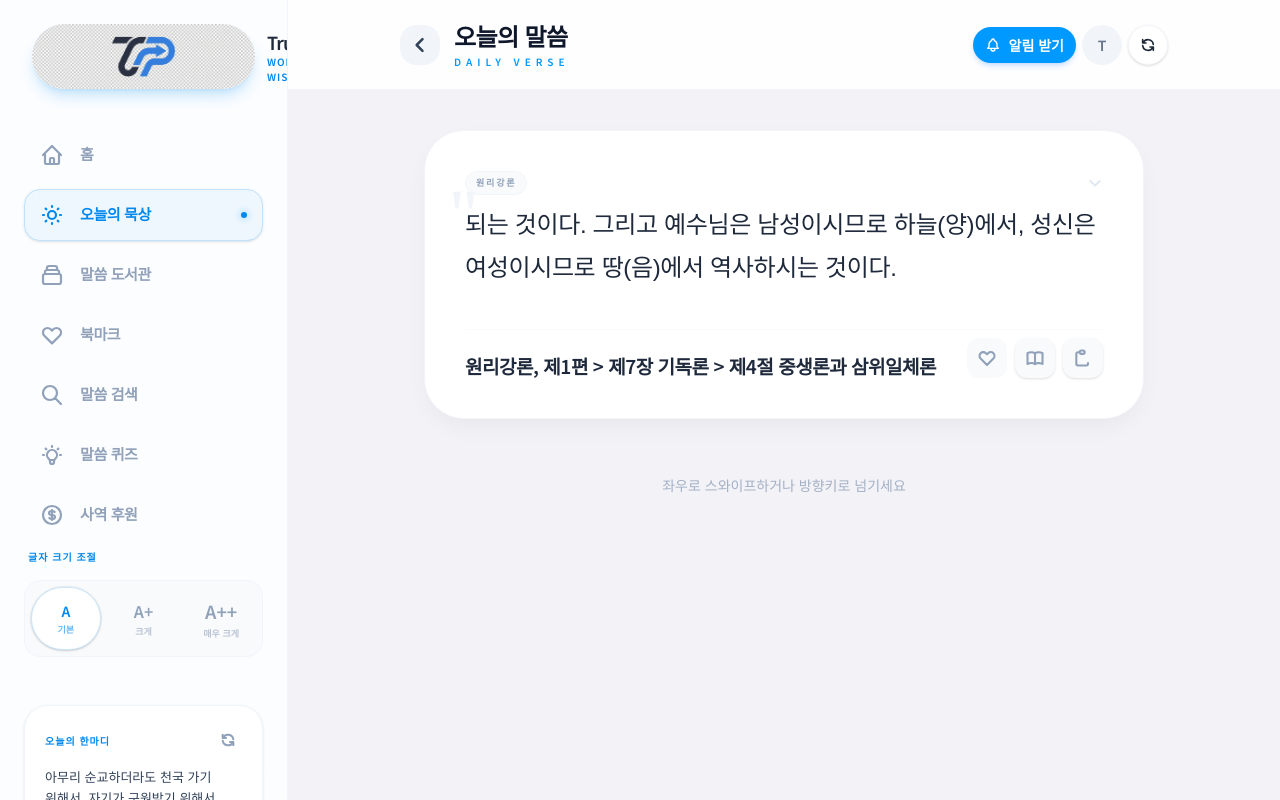
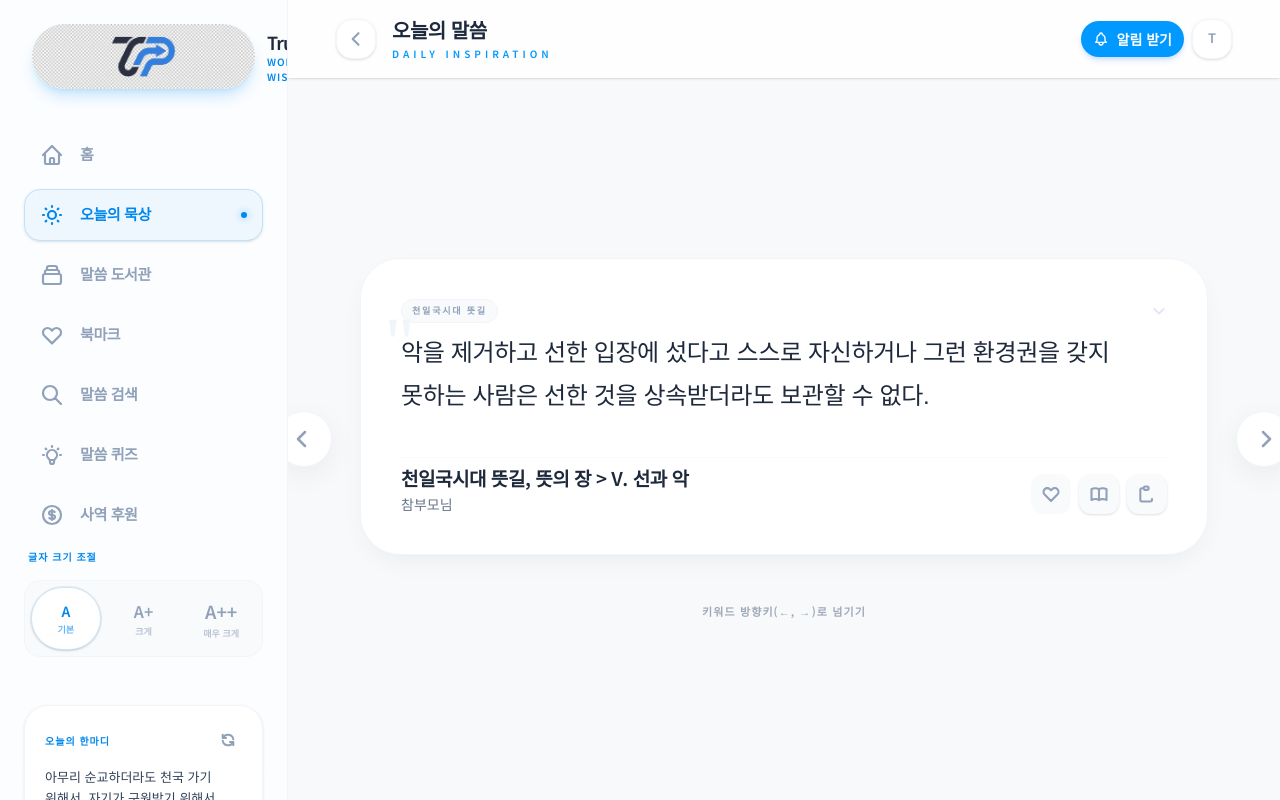
Before and after one commit to PARSA1021/word-meditation-app, a Next.js app: page /today in a window 1280 px wide. Built offline with nearby package versions, Linux system fonts and the light colour scheme; a web font is replaced by a local one.

Commit message:
20260605_code_update_2

```diff
--- a/app/today/page.tsx
+++ b/app/today/page.tsx
@@ -48,13 +48,13 @@ export default function TodayPage() {
 
   if (!word && isLoading) {
     return (
-      <div className="min-h-screen bg-[#F2F2F7] pb-20 transition-colors duration-500">
-        <header className="sticky top-0 z-50 bg-white/90 backdrop-blur-xl border-b border-slate-100 px-6 py-5">
-          <div className="max-w-xl md:max-w-2xl lg:max-w-3xl mx-auto h-12 flex items-center">
+      <div className="min-h-[100dvh] bg-[#F8F9FA] pb-20 transition-colors duration-500 flex flex-col">
+        <header className="sticky top-0 z-50 bg-white/80 backdrop-blur-2xl border-b border-slate-100 px-6 py-5">
+          <div className="max-w-4xl mx-auto h-12 flex items-center">
             <Skeleton className="w-32 h-6" />
           </div>
         </header>
-        <main className="max-w-xl md:max-w-2xl lg:max-w-3xl mx-auto px-6 pt-10">
+        <main className="flex-1 w-full max-w-4xl mx-auto px-6 pt-10 flex flex-col justify-center pb-24">
           <QuoteSkeleton />
         </main>
       </div>
@@ -63,84 +63,59 @@ export default function TodayPage() {
 
   if (!word) {
     return (
-      <div className="min-h-screen bg-[#F2F2F7] flex items-center justify-center p-6">
-        <p className="text-slate-400">말씀을 불러오는 중입니다...</p>
+      <div className="min-h-[100dvh] bg-[#F8F9FA] flex items-center justify-center p-6">
+        <p className="text-slate-400 font-medium">말씀을 불러오는 중입니다...</p>
       </div>
     );
   }
 
   return (
     <div
-      className={`min-h-[100dvh] pb-20 relative overflow-x-hidden transition-colors duration-500 bg-[#F2F2F7] ${
+      className={`min-h-[100dvh] flex flex-col relative overflow-x-hidden transition-colors duration-500 bg-[#F8F9FA] ${
         textSize === "large" ? "text-size-large" : ""
       }`}
     >
       {/* Header */}
-      <header className="sticky top-0 z-50 bg-white/90 backdrop-blur-xl border-b border-slate-100 px-4 sm:px-6 py-4 sm:py-5">
-        <div className="max-w-xl md:max-w-2xl lg:max-w-3xl mx-auto">
+      <header className="sticky top-0 z-50 bg-white/80 backdrop-blur-2xl border-b border-white/50 shadow-sm px-4 sm:px-6 py-3 sm:py-4">
+        <div className="max-w-4xl mx-auto">
           <div className="flex items-center justify-between gap-2">
             {/* 왼쪽: 뒤로가기 + 타이틀 */}
-            <div className="flex items-center gap-2.5 sm:gap-3.5 min-w-0">
+            <div className="flex items-center gap-3 sm:gap-4 min-w-0">
               <Link
                 href="/"
-                className="w-9 h-9 sm:w-10 sm:h-10 shrink-0 flex items-center justify-center rounded-2xl bg-slate-100 hover:bg-slate-200 active:scale-95 transition-all duration-200"
+                className="w-10 h-10 shrink-0 flex items-center justify-center rounded-2xl bg-white shadow-sm border border-slate-100 hover:border-slate-300 hover:shadow-md active:scale-95 transition-all duration-300 group"
               >
-                <svg className="w-4 h-4 sm:w-5 sm:h-5 text-slate-700" fill="none" stroke="currentColor" viewBox="0 0 24 24">
-                  <path strokeLinecap="round" strokeLinejoin="round" strokeWidth="3" d="M15 19l-7-7 7-7" />
+                <svg className="w-5 h-5 text-slate-400 group-hover:text-slate-700 transition-colors" fill="none" stroke="currentColor" viewBox="0 0 24 24">
+                  <path strokeLinecap="round" strokeLinejoin="round" strokeWidth="2.5" d="M15 19l-7-7 7-7" />
                 </svg>
               </Link>
               <div className="min-w-0">
-                <h1 className="text-xl sm:text-2xl font-black tracking-tight text-slate-900 truncate">
+                <h1 className="text-[17px] sm:text-xl font-black tracking-tight text-slate-800 truncate">
                   오늘의 말씀
                 </h1>
-                <p className="text-[9px] sm:text-[10px] font-bold uppercase tracking-[0.4em] sm:tracking-[0.5em] text-[#0099FF] mt-0.5">
-                  DAILY VERSE
+                <p className="text-[10px] font-bold uppercase tracking-[0.4em] text-[#0099FF] mt-0.5">
+                  DAILY INSPIRATION
                 </p>
               </div>
             </div>
 
             {/* 오른쪽: 액션 버튼들 */}
-            <div className="flex items-center gap-1.5 shrink-0">
-              {/* 알림 구독 버튼 — 모든 화면에서 항상 표시 */}
+            <div className="flex items-center gap-2 shrink-0">
+              {/* 알림 구독 버튼 */}
               <PushSubscriber />
 
               {/* 글자 크기 토글 */}
               <button
                 onClick={() => setTextSize((s) => (s === "normal" ? "large" : "normal"))}
-                className={`w-9 h-9 sm:w-10 sm:h-10 flex items-center justify-center rounded-xl font-bold text-sm transition-all ${
+                className={`w-10 h-10 flex items-center justify-center rounded-2xl font-black text-sm transition-all duration-300 ${
                   textSize === "large"
-                    ? "bg-[#0099FF] text-white shadow-sm"
-                    : "bg-slate-100 text-slate-500 hover:bg-slate-200"
+                    ? "bg-[#0099FF] text-white shadow-md shadow-blue-500/20 scale-105"
+                    : "bg-white text-slate-400 border border-slate-100 hover:text-slate-700 hover:border-slate-300 shadow-sm active:scale-95"
                 }`}
                 aria-label="글자 크기 조절"
                 title="글자 크기 조절"
               >
-                T
-              </button>
-
-              {/* 새로고침 (md 이상) */}
-              <button
-                onClick={() => {
-                  setDirection(1);
-                  refreshWord(word?.id);
-                }}
-                disabled={isValidating}
-                className={`hidden md:flex w-10 h-10 items-center justify-center rounded-xl transition-all duration-300 ${
-                  isValidating
-                    ? "bg-slate-100 text-slate-400"
-                    : "bg-white shadow-sm border border-slate-100 hover:border-[#0099FF] hover:text-[#0099FF] active:scale-95"
-                }`}
-                aria-label="새로운 말씀 보기"
-                title="새로운 말씀 보기"
-              >
-                <svg
-                  className={`w-4 h-4 transition-transform ${isValidating ? "animate-spin" : ""}`}
-                  fill="none"
-                  stroke="currentColor"
-                  viewBox="0 0 24 24"
-                >
-                  <path strokeLinecap="round" strokeLinejoin="round" strokeWidth="2.5" d="M4 4v5h.582m15.356 2A8.001 8.001 0 004.582 9m0 0H9m11 11v-5h-.581m0 0a8.003 8.003 0 01-15.357-2m15.357 2H15" />
-                </svg>
+                <span className={textSize === "large" ? "text-[15px]" : "text-[13px]"}>T</span>
               </button>
             </div>
           </div>
@@ -148,7 +123,28 @@ export default function TodayPage() {
       </header>
 
       {/* Main Content */}
-      <main className="w-full max-w-xl md:max-w-2xl lg:max-w-3xl mx-auto px-4 sm:px-6 pt-8 sm:pt-10 pb-16 flex flex-col items-center">
+      <main className="flex-1 w-full max-w-4xl mx-auto px-4 sm:px-6 py-8 sm:py-12 flex flex-col justify-center relative min-h-[60vh]">
+        {/* Desktop Navigation Arrows (Visible only on lg screens) */}
+        <div className="hidden lg:flex absolute left-[-60px] top-1/2 -translate-y-1/2">
+           <button
+            onClick={() => { setDirection(-1); refreshWord(word?.id); }}
+            className="w-14 h-14 rounded-full bg-white shadow-[0_8px_30px_rgb(0,0,0,0.06)] border border-slate-100 flex items-center justify-center text-slate-400 hover:text-[#0099FF] hover:scale-110 hover:shadow-[0_8px_30px_rgba(0,153,255,0.15)] active:scale-95 transition-all duration-300"
+            aria-label="이전 말씀"
+          >
+            <svg className="w-6 h-6 -ml-1" fill="none" stroke="currentColor" viewBox="0 0 24 24"><path strokeLinecap="round" strokeLinejoin="round" strokeWidth="2.5" d="M15 19l-7-7 7-7" /></svg>
+          </button>
+        </div>
+
+        <div className="hidden lg:flex absolute right-[-60px] top-1/2 -translate-y-1/2">
+           <button
+            onClick={() => { setDirection(1); refreshWord(word?.id); }}
+            className="w-14 h-14 rounded-full bg-white shadow-[0_8px_30px_rgb(0,0,0,0.06)] border border-slate-100 flex items-center justify-center text-slate-400 hover:text-[#0099FF] hover:scale-110 hover:shadow-[0_8px_30px_rgba(0,153,255,0.15)] active:scale-95 transition-all duration-300"
+            aria-label="다음 말씀"
+          >
+            <svg className="w-6 h-6 -mr-1" fill="none" stroke="currentColor" viewBox="0 0 24 24"><path strokeLinecap="round" strokeLinejoin="round" strokeWidth="2.5" d="M9 5l7 7-7 7" /></svg>
+          </button>
+        </div>
+
         <AnimatePresence mode="wait" custom={direction}>
           <motion.article
             key={word.id}
@@ -157,37 +153,43 @@ export default function TodayPage() {
             initial="enter"
             animate="center"
             exit="exit"
-            transition={{ type: "spring", stiffness: 280, damping: 25 }}
+            transition={{ type: "spring", stiffness: 300, damping: 28 }}
             layout
             drag="x"
             dragConstraints={{ left: 0, right: 0 }}
-            dragElastic={0.2}
+            dragElastic={0.3}
             onDragEnd={handleDragEnd}
-            className="w-full cursor-grab active:cursor-grabbing touch-pan-y"
+            className="w-full cursor-grab active:cursor-grabbing touch-pan-y z-10"
             aria-live="polite"
           >
             <QuoteCard word={word} showCategory={true} />
           </motion.article>
         </AnimatePresence>
 
-        <div className="mt-10 sm:mt-14 mb-8 text-center opacity-80">
-          <p className="text-xs sm:text-sm font-medium text-slate-400">
-            좌우로 스와이프하거나 방향키로 넘기세요
+        <div className="mt-12 text-center opacity-60 pb-24 lg:pb-0">
+          <p className="text-[11px] font-bold text-slate-500 uppercase tracking-widest hidden lg:block">
+            키워드 방향키(←, →)로 넘기기
+          </p>
+          <p className="text-[12px] font-medium text-slate-500 lg:hidden">
+            좌우로 스와이프하여 새로운 말씀 읽기
           </p>
         </div>
       </main>
 
-      {/* 모바일 Bottom Navigation */}
-      <nav className="fixed bottom-0 left-0 right-0 h-16 bg-white/90 backdrop-blur-xl border-t border-slate-200 md:hidden flex justify-between items-center px-6 z-40 transition-colors duration-500">
+      {/* 모바일/태블릿 Floating Bottom Navigation (Premium Pill Style) */}
+      <div className="fixed bottom-0 left-0 right-0 z-40 lg:hidden pb-[calc(env(safe-area-inset-bottom)+1.5rem)] px-6 pointer-events-none flex justify-center">
+        <nav className="pointer-events-auto flex items-center gap-2 bg-white/90 backdrop-blur-2xl border border-slate-200/60 shadow-[0_12px_40px_-12px_rgba(0,0,0,0.15)] p-2 rounded-[2rem]">
           <button
             onClick={() => {
               setDirection(-1);
               refreshWord(word?.id);
             }}
-          className="px-4 py-2 text-sm font-bold text-slate-600 hover:bg-slate-100 rounded-lg active:scale-95 transition-all"
+            className="flex items-center gap-1.5 px-4 sm:px-6 py-3 text-[13px] font-black text-slate-500 hover:bg-slate-50 hover:text-slate-800 rounded-full active:scale-95 transition-all"
           >
-          ← 이전
+            <svg className="w-4 h-4" fill="none" stroke="currentColor" viewBox="0 0 24 24"><path strokeLinecap="round" strokeLinejoin="round" strokeWidth="3" d="M15 19l-7-7 7-7" /></svg>
+            <span className="hidden sm:inline">이전</span>
           </button>
+
           <button
             onClick={() => {
               setDirection(1);
@@ -195,11 +197,10 @@ export default function TodayPage() {
             }}
             disabled={isValidating}
             aria-label="새로운 말씀 보기"
-          title="새로운 말씀 보기"
-          className={`p-3 rounded-full shadow-sm transition-all ${
+            className={`flex items-center justify-center w-12 h-12 rounded-full shadow-md transition-all ${
               isValidating
-              ? "bg-slate-100 text-slate-400"
-              : "bg-[#0099FF] text-white active:scale-95"
+                ? "bg-slate-100 text-slate-400 shadow-none"
+                : "bg-gradient-to-tr from-[#0099FF] to-[#00bfff] text-white hover:shadow-lg hover:shadow-blue-500/30 active:scale-90"
             }`}
           >
             <svg
@@ -211,22 +212,25 @@ export default function TodayPage() {
               <path strokeLinecap="round" strokeLinejoin="round" strokeWidth="2.5" d="M4 4v5h.582m15.356 2A8.001 8.001 0 004.582 9m0 0H9m11 11v-5h-.581m0 0a8.003 8.003 0 01-15.357-2m15.357 2H15" />
             </svg>
           </button>
+
           <button
             onClick={() => {
               setDirection(1);
               refreshWord(word?.id);
             }}
-          className="px-4 py-2 text-sm font-bold text-slate-600 hover:bg-slate-100 rounded-lg active:scale-95 transition-all"
+            className="flex items-center gap-1.5 px-4 sm:px-6 py-3 text-[13px] font-black text-slate-500 hover:bg-slate-50 hover:text-slate-800 rounded-full active:scale-95 transition-all"
           >
-          다음 →
+            <span className="hidden sm:inline">다음</span>
+            <svg className="w-4 h-4" fill="none" stroke="currentColor" viewBox="0 0 24 24"><path strokeLinecap="round" strokeLinejoin="round" strokeWidth="3" d="M9 5l7 7-7 7" /></svg>
           </button>
         </nav>
+      </div>
 
-      {/* PC 로딩 오버레이 — border-3 버그 수정 (border-[3px]로 수정) */}
+      {/* PC 로딩 오버레이 */}
       {isValidating && word && (
-        <div className="fixed inset-0 bg-white/40 backdrop-blur-sm z-30 hidden md:flex items-center justify-center pointer-events-none transition-colors duration-500">
-          <div className="flex flex-col items-center bg-white p-4 rounded-2xl shadow-sm border border-slate-100">
-            <div className="w-6 h-6 border-[3px] border-[#0099FF] border-t-transparent rounded-full animate-spin" />
+        <div className="fixed inset-0 bg-white/30 backdrop-blur-sm z-30 hidden lg:flex items-center justify-center pointer-events-none transition-colors duration-500">
+          <div className="flex flex-col items-center bg-white p-5 rounded-3xl shadow-xl shadow-black/5 border border-slate-100/50">
+            <div className="w-8 h-8 border-[3.5px] border-[#0099FF] border-t-transparent rounded-full animate-spin" />
           </div>
         </div>
       )}
--- a/features/meditation/services/word.service.ts
+++ b/features/meditation/services/word.service.ts
@@ -31,7 +31,9 @@ export function getCategoryWordsServer(category: string): Word[] {
 }
 
 export const getRandomWordServer = (): Word => {
-  const candidates = loadAllWords().filter(w => w.type !== "CheonSeongGyeong_en_words");
+  const candidates = loadAllWords().filter(
+    (w) => w.type === "cheonseong" || w.type === "CheonIlGuk_ddeutgil"
+  );
   return candidates[Math.floor(Math.random() * candidates.length)];
 };
 
@@ -44,7 +46,7 @@ export function getRandomWordExceptServer(
 
   const words = loadAllWords();
   const candidates = words.filter(
-    (w) => !excludedIds.has(w.id) && w.type !== "CheonSeongGyeong_en_words"
+    (w) => !excludedIds.has(w.id) && (w.type === "cheonseong" || w.type === "CheonIlGuk_ddeutgil")
   );
 
   return candidates.length > 0
--- a/features/search/components/SearchCategoryTabs.tsx
+++ b/features/search/components/SearchCategoryTabs.tsx
@@ -15,8 +15,9 @@ const MAIN_TABS = [
   { id: "cheonseong", name: "천성경" },
   { id: "wonli", name: "원리강론" },
   { id: "pyeonghwashinkyung", name: "평화신경" },
-  { id: "Cheon Il Guk_ddeutgil", name: "천일국시대 뜻길" },
+  { id: "CheonIlGuk_ddeutgil", name: "천일국시대 뜻길" },
   { id: "general", name: "일반말씀" },
+  { id: "CheonSeongGyeong_en_words", name: "천성경 (EN)" },
 ];
 
 export default function SearchCategoryTabs({
--- a/features/search/engine/highlight.ts
+++ b/features/search/engine/highlight.ts
@@ -14,10 +14,8 @@ export function getHighlightRanges(
   tokens.forEach(token => {
     if (!token) return
 
-    // 한국어는 단어 경계 패턴 사용, 영어는 \b 사용
-    const regex = hasHangul(token)
-      ? buildKoreanWordPattern(token)
-      : new RegExp(`\\b${escapeRegExp(token)}\\b`, "gi")
+    // 단순 전역 정규식으로 매칭된 토큰을 하이라이트 (부분 일치 및 어간 포함)
+    const regex = new RegExp(escapeRegExp(token), "gi")
 
     let match
     while ((match = regex.exec(text)) !== null) {
--- a/features/search/engine/stemming.ts
+++ b/features/search/engine/stemming.ts
@@ -1,12 +1,14 @@
 // features/search/engine/stemming.ts
 const KOREAN_PARTICLES = [
-  "께로부터", "으로부터", "에서부터", "께서", "에서", "에게", "으로", "이나", "이랑", "까지", "부터", "마다", "보다",
+  "께로부터", "으로부터", "에서부터", "까지도", "으로서", "으로서의", "로서의", "에게서", "한테서",
+  "께서", "에서", "에게", "으로", "이나", "이랑", "까지", "부터", "마다", "보다", "조차", "마저", "뿐만", "로서", "한테",
   "은", "는", "이", "가", "을", "를", "에", "와", "과", "도", "만", "로", "의"
 ].sort((a, b) => b.length - a.length)
 
 const VERB_ENDINGS = [
+  "하시었다", "하셨다", "하십니다", "하옵소서", "되셨다", "되시었다",
   "하였습니다", "하였다", "하겠습니다", "하겠다", "합니다", "한다", "해야", "하여", "하는", "하고",
-  "하지", "하면", "하니", "하여서", "하니라", "하리라", "하였으니", "하였으며", "하였고",
+  "하지", "하면", "하니", "하여서", "하니라", "하리라", "하였으니", "하였으며", "하였고", "하느니라", "하시니라",
   "입니다", "이다", "이라", "이며", "이고", "이니", "이면", "으로서", "로서", "습니다", "ㅂ니다",
   "았다", "었다", "겠다", "리라", "니라", "은가", "는가",
   "되었습니다", "됩니다", "된다", "되어", "되니", "되고", "되면",
--- a/features/search/engine/synonyms.ts
+++ b/features/search/engine/synonyms.ts
@@ -2,30 +2,38 @@
 import { Synonym, SynonymMap } from "../types"
 
 const RAW_SYNONYMS: Record<string, string[]> = {
-  "사랑": ["애정", "자비", "은혜", "인애", "사모"],
-  "하나님": ["하느님", "창조주", "아버지", "천부"],
-  "참부모": ["참아버지", "참어머니", "메시아", "구세주"],
-  "참사랑": ["진정한 사랑", "절대사랑"],
-  "본질": ["근본", "본성", "정수"],
-  "말씀": ["교리", "가르침", "성언"],
-  "평화": ["안식", "화평", "조화"],
-  "행복": ["기쁨", "환희", "축복"],
-  "훈독": ["낭독", "공부", "학습"],
-  "정성": ["정성", "기도", "헌신"],
-  "god": ["creator", "deity", "lord"],
-  "love": ["affection", "compassion", "grace", "benevolence"],
+  "사랑": ["참사랑", "위하는 사랑", "심정", "애정", "은혜", "자비"],
+  "하나님": ["하늘부모님", "천부", "창조주", "신", "하느님", "주님", "절대자", "조물주"],
+  "참부모": ["참아버지", "참어머니", "참부모님", "메시아", "구세주", "재림주", "독생자", "독생녀"],
+  "참사랑": ["진정한 사랑", "절대사랑", "위하는 사랑", "희생적인 사랑", "본연의 사랑"],
+  "말씀": ["원리", "원리강론", "천성경", "평화신경", "참부모경", "성언", "교리", "가르침", "진리"],
+  "정성": ["조건", "기도", "훈독", "백일정성", "철야", "수행", "헌신", "간구"],
+  "축복": ["축복결혼", "성혼", "합동결혼", "은총", "가호"],
+  "가정": ["참가정", "축복가정", "종족메시아", "가족", "부부", "자녀"],
+  "평화": ["평화세계", "천일국", "하나님 아래 인류 한 가족", "화평", "조화", "안식"],
+  "심정": ["본연의 사랑", "정", "애휼", "마음", "본심"],
+  "탕감": ["복귀", "조건", "회개", "청산"],
+  "이상세계": ["천일국", "지상천국", "천상천국", "이상향", "에덴동산"],
+  "행복": ["기쁨", "환희", "축복", "즐거움", "평안"],
+  "희망": ["소망", "비전", "꿈", "기대", "바람"],
+  "생명": ["영생", "목숨", "영인체", "생기"],
+  "본질": ["근본", "본성", "정수", "핵심", "기원"],
+  "훈독": ["훈독회", "말씀공부", "낭독", "독서"],
+  "god": ["heavenly parent", "creator", "deity", "heavenly father", "divine"],
+  "love": ["true love", "heart", "shimjung", "affection", "compassion", "grace"],
   "parent": ["father", "mother"],
   "parents": ["true parents"],
-  "spirit": ["soul"],
-  "mind": ["heart"],
-  "heart": ["mind"],
-  "body": ["physical", "form"],
-  "visible": ["corporeal", "physical"],
-  "incorporeal": ["invisible", "formless"],
-  "heaven": ["paradise", "kingdom"],
-  "blessing": ["grace"],
-  "true": ["genuine", "original"],
-  "faith": ["belief", "trust"],
+  "spirit": ["soul", "spirit mind", "spirit body", "inner self"],
+  "mind": ["heart", "shimjung", "consciousness", "original mind"],
+  "heart": ["shimjung", "mind", "feeling", "true love"],
+  "body": ["physical body", "form", "flesh"],
+  "visible": ["corporeal", "physical", "tangible"],
+  "incorporeal": ["invisible", "formless", "spiritual"],
+  "heaven": ["cheon il guk", "kingdom of heaven", "spiritual world", "paradise"],
+  "blessing": ["blessing marriage", "grace", "benediction"],
+  "true": ["genuine", "original", "absolute"],
+  "faith": ["belief", "trust", "conviction", "devotion"],
+  "prayer": ["jeongseong", "devotion", "meditation"],
 }
 
 const FULL_SYNONYM_MAP: SynonymMap = {}
```
Also changed, not shown: 1 other file (tests, documents, lock files or other folders). Lines whose indentation alone changed are shown as unchanged.
